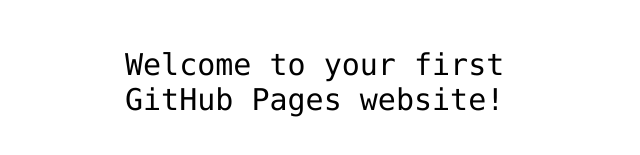
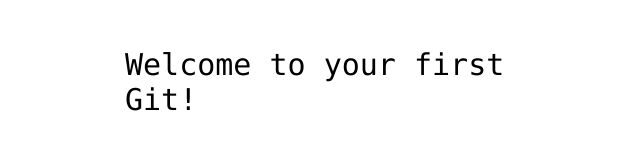
Before and after one commit to Tejassu/Test, a plain HTML site: page index.html in a window 1280 px wide. Shown: the part 341-496 px from the top of the page, without its empty margins (315-955 px from the left). Drawn offline with Linux system fonts and the light colour scheme.

Commit message:
Update index.html

```diff
--- a/index.html
+++ b/index.html
@@ -12,7 +12,6 @@
 <img src="https://octodex.github.com/images/daftpunktocat-thomas.gif" id="octocat" alt="octocat-gif" />
 
 <!-- Change this code here by copy and pasting your template on line 15 -->
-<p>Welcome to your first GitHub Pages website!</p>
-
+<p>Welcome to your first Git!</p>
 </body>
 </html>
```
